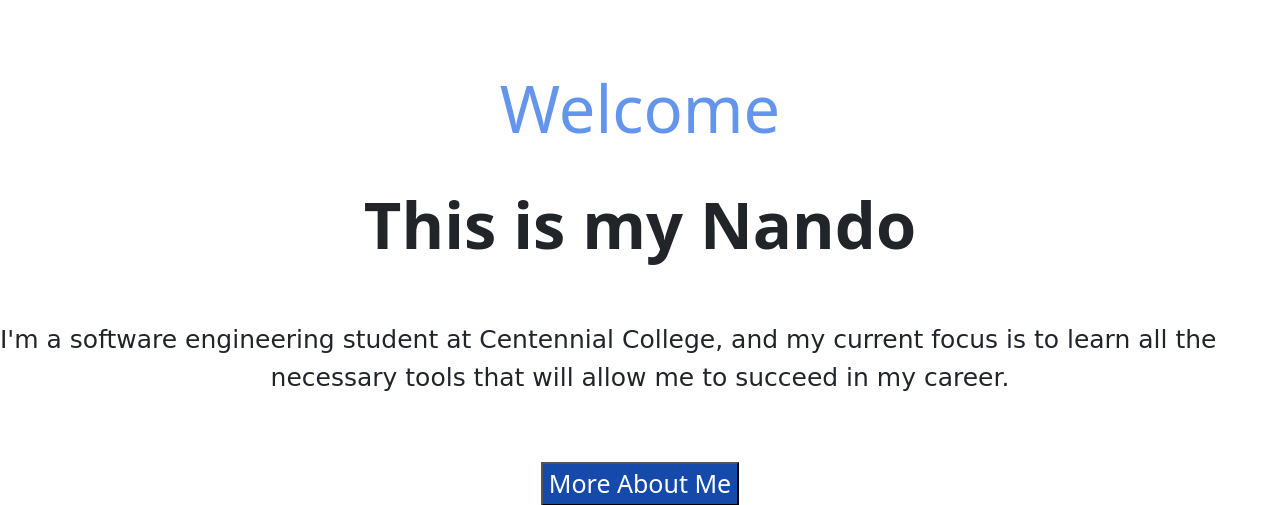
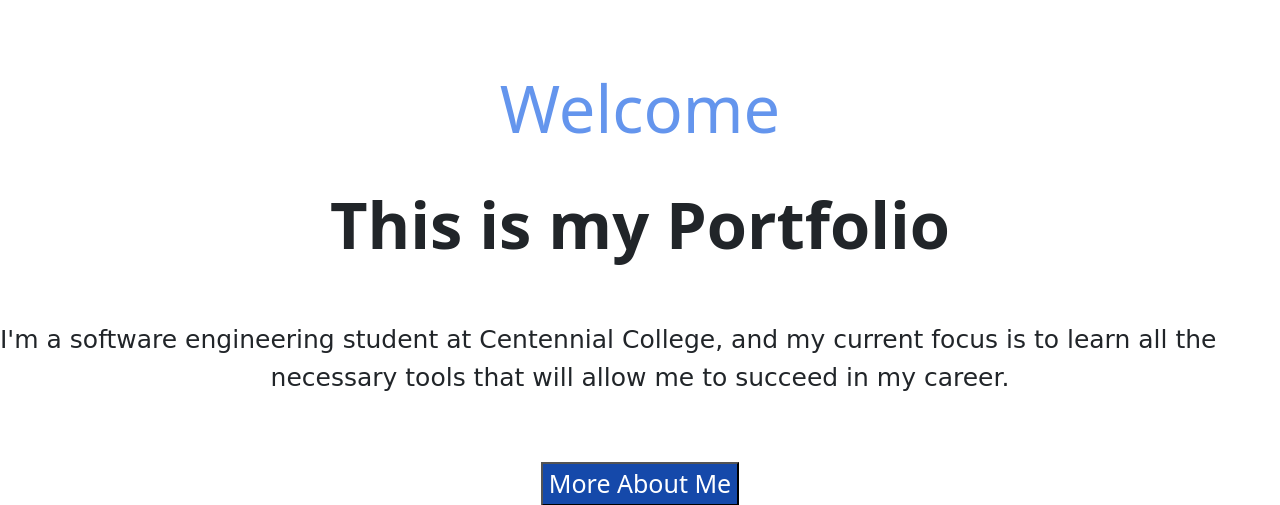
Before and after one commit to ItalCad91/Assignment2, a Node server app: page / in a window 1280 px wide. Shown: the part 177-682 px from the top of the page. Run offline with Node 20, Linux system fonts and the light colour scheme; some libraries are stand-ins or nearby versions; some web fonts are replaced.

Commit message:
portfolio update 3

```diff
--- a/app/views/content/home.ejs
+++ b/app/views/content/home.ejs
@@ -11,7 +11,7 @@
     </h1>
 
     <h1 class="iam">
-      This is my Nando
+      This is my Portfolio
     </h1>
 
     <p class="intro">
```
